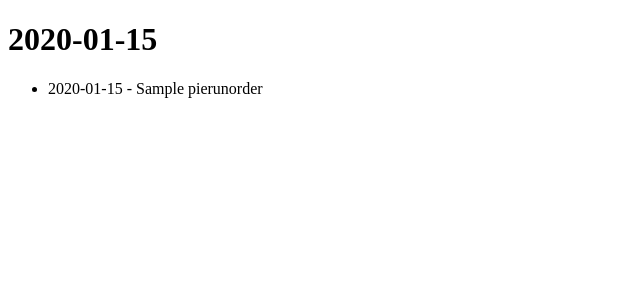
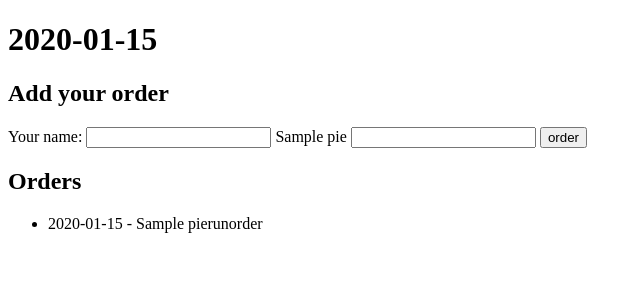
Before and after one commit to StefanoChiodino/py-pie, a Django app: page /00000000-0000-0000-0000-000000000001/ in a window 1280 px wide. Shown: the top 300 px of the page, without its empty margins (0-641 px from the left). Run offline with Django 3.2, Linux system fonts and the light colour scheme; tables that the repository leaves empty hold one stand-in row (values such as "Sample post").

Commit message:
Add run orders post^

```diff
--- a/PyPie/urls.py
+++ b/PyPie/urls.py
@@ -19,6 +19,6 @@ from django.contrib import admin
 urlpatterns = [
     url(r'^admin/', admin.site.urls),
     # url(r'^pie/', include('pie.urls')),
-    # url(r'^pie_run_order/', include('pie_run_order.urls')),
+    url(r'^pie_run_order/', include('pie_run_order.urls')),
     url(r'', include('pie_run.urls')),
 ]
--- a/pie/admin.py
+++ b/pie/admin.py
@@ -0,0 +1,5 @@
+from django.contrib import admin
+
+from pie.models import Pie
+
+admin.site.register(Pie)
--- a/pie/models.py
+++ b/pie/models.py
@@ -6,7 +6,7 @@ from django.db import models
 class Pie(models.Model):
     pie_id = models.UUIDField(primary_key=True, editable=False, default=uuid.uuid4)
     name = models.CharField(max_length=100)
-    price = models.DecimalField(max_digits=10, decimal_places=10)
+    price = models.DecimalField(max_digits=12, decimal_places=2)
 
     def __str__(self):
         return self.name
--- a/pie/urls.py
+++ b/pie/urls.py
@@ -1,2 +1,8 @@
 from django.conf.urls import url
 from . import views
+
+app_name = 'pie'
+# urlpatterns = [
+#     url(r'^$', views.index, name='index'),
+#     url(r'^(?P<pie_run_id>[a-zA-Z0-9\-]+?)/$', views.pie_run, name='pie_run'),
+# ]
--- a/pie_run/templates/pie_run/pie-run.html
+++ b/pie_run/templates/pie_run/pie-run.html
@@ -7,6 +7,24 @@
 <body>
 <h1>{{ pie_run }}</h1>
 
+<h2>Add your order</h2>
+{% if error_message %}
+    <p><strong>{{ error_message }}</strong></p>
+{% endif %}
+<form action="{% url 'pie_run_order:add' %}" method="post">
+    {% csrf_token %}
+    <input type="hidden" name="pie_run_id" value="{{ pie_run.pie_run_id }}" />
+    <label for="client_name">Your name:</label>
+    <input type="text" name="client_name" required />
+    {% for pie in pies %}
+        <input type="hidden" name="pie-id[]" value="{{ pie.pie_id }}"/>
+        <label for="pie-count[]">{{ pie.name }}</label>
+        <input name="pie-count[]" type="number" />
+    {% endfor %}
+    <input type="submit" value="order" />
+</form>
+
+<h2>Orders</h2>
 <ul>
     {% for pie_run_order in pie_run_orders %}
         <li>
--- a/pie_run/urls.py
+++ b/pie_run/urls.py
@@ -1,6 +1,7 @@
 from django.conf.urls import url
 from . import views
 
+app_name = 'pie_run'
 urlpatterns = [
     url(r'^$', views.index, name='index'),
     url(r'^(?P<pie_run_id>[a-zA-Z0-9\-]+?)/$', views.pie_run, name='pie_run'),
--- a/pie_run/views.py
+++ b/pie_run/views.py
@@ -1,5 +1,6 @@
 from django.shortcuts import render, get_object_or_404
 
+from pie.models import Pie
 from pie_run.models import PieRun
 from pie_run_order.models import PieRunOrder
 
@@ -16,9 +17,11 @@ def index(request):
 def pie_run(request, pie_run_id):
     pie_run = get_object_or_404(PieRun, pie_run_id=pie_run_id)
     pie_run_orders = PieRunOrder.objects.filter(pie_run_id=pie_run_id)
+    pies = Pie.objects.all()
     context = {
         'title': f'Pie Run {pie_run}',
         'pie_run': pie_run,
         'pie_run_orders': pie_run_orders,
+        'pies': pies,
     }
     return render(request, 'pie_run/pie-run.html', context)
--- a/pie_run_order/admin.py
+++ b/pie_run_order/admin.py
@@ -1,5 +1,6 @@
 from django.contrib import admin
 
-from pie_run_order.models import PieRunOrder
+from pie_run_order.models import PieRunOrder, PieRunOrderEntry
 
 admin.site.register(PieRunOrder)
+admin.site.register(PieRunOrderEntry)
--- a/pie_run_order/models.py
+++ b/pie_run_order/models.py
@@ -15,7 +15,7 @@ class PieRunOrder(models.Model):
         return str(f"{self.pie_run} - {self.client_name}")
 
 
-class PieRunOrderEntries(models.Model):
+class PieRunOrderEntry(models.Model):
     pie_run_order = models.ForeignKey(PieRunOrder)
     pie = models.OneToOneField(Pie, primary_key=True)
     quantity = models.IntegerField()
--- a/pie_run_order/urls.py
+++ b/pie_run_order/urls.py
@@ -1,6 +1,8 @@
 from django.conf.urls import url
 from . import views
 
-# urlpatterns = [
-#     url(r'^', views.index, name='index'),
-# ]
+app_name = 'pie_run_order'
+urlpatterns = [
+    url(r'^details/(?P<pie_run_order_id>[a-zA-Z0-9\-]+?)/$', views.details, name='details'),
+    url(r'^add/', views.add, name='add'),
+]
```
Also changed, not shown: pie_run_order/templates/pie_run_order/details.html (added, +11 -0 lines), pie_run_order/views.py (+25 -0 lines), pie_run_order/migrations/0002_auto_20171118_1304.py (added).
